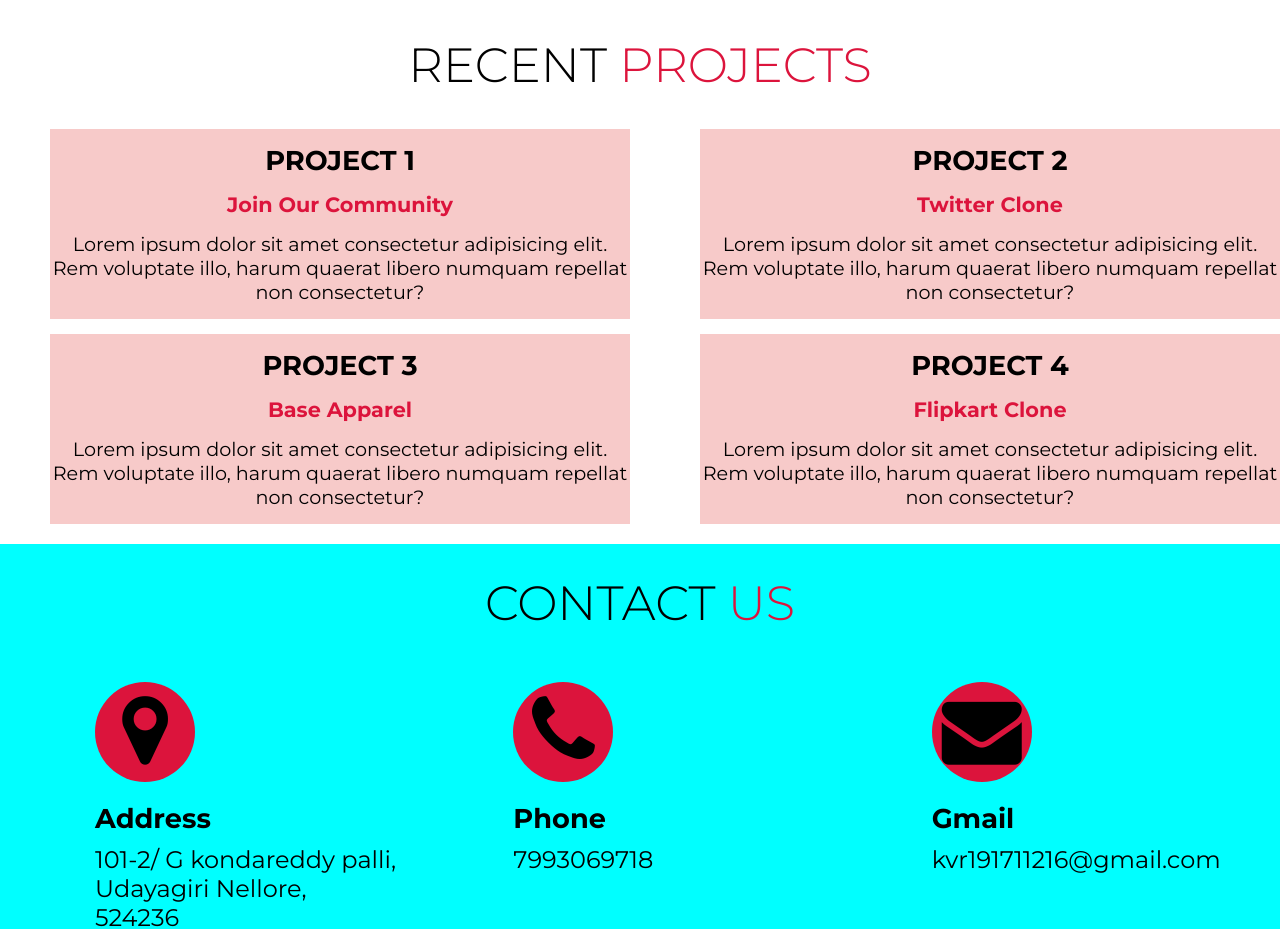
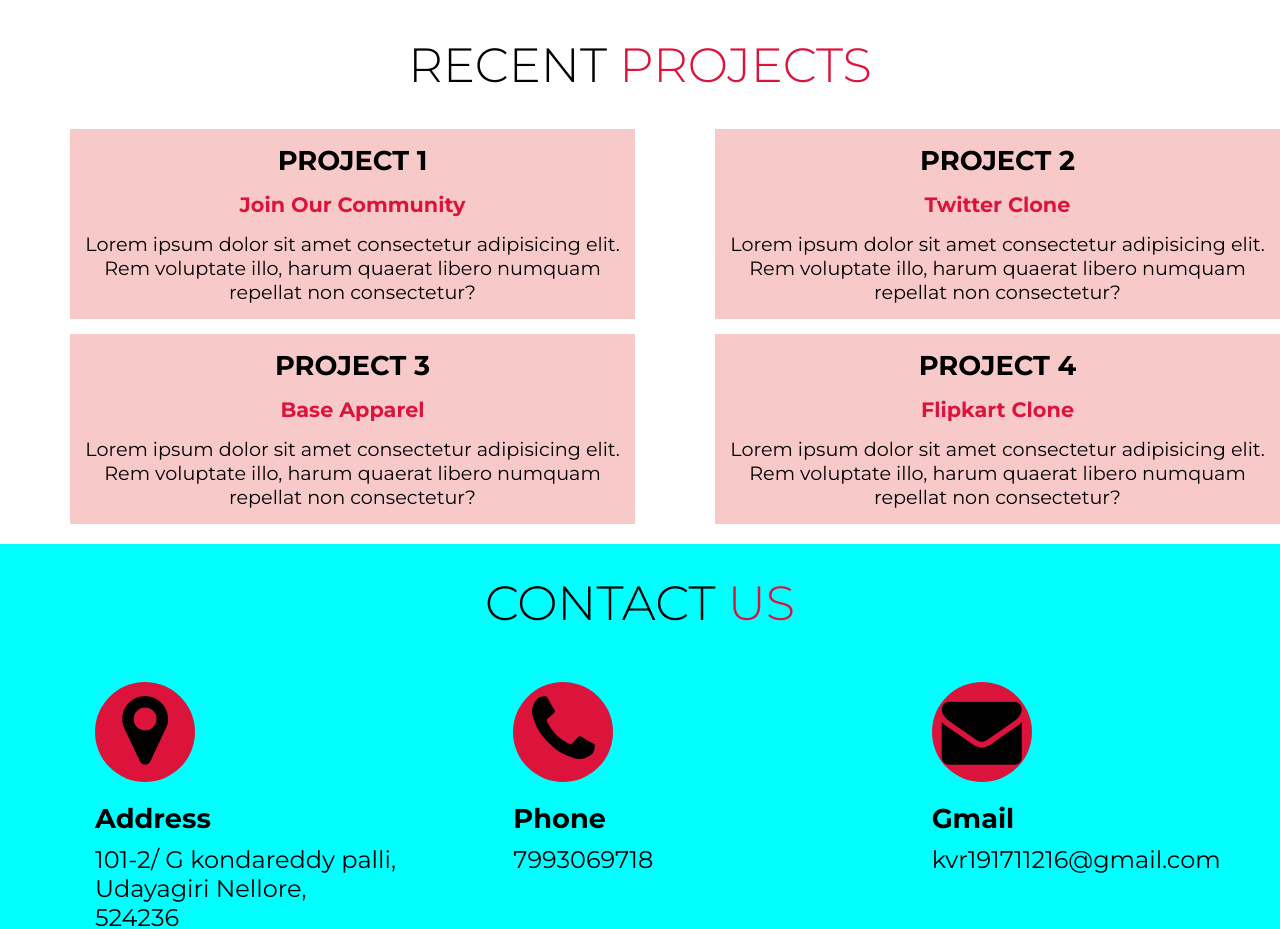
Before and after one commit to vengalreddy20/MyPortofolio, a plain HTML site: page index.html in a window 1280 px wide. Shown: the part 1860-2789 px from the top of the page. Drawn offline with Linux system fonts and the light colour scheme.

Commit message:
first commit

```diff
--- a/styles.css
+++ b/styles.css
@@ -419,7 +419,7 @@ body{
     }
     .project-wrapper{
         grid-template-columns: repeat(2,1fr);
-        grid-column-gap: 20px;
+        grid-column-gap: 10px;
 
     }
     .project-wrapper .each-project h3{
@@ -428,7 +428,7 @@ body{
         margin: 15px 0px;
     }
     .project-wrapper .each-project{
-        margin-left: 50px;
+        margin-left: 70px;
     }
     .project-wrapper .each-project h6{
         font-size: 1.3rem;
```
